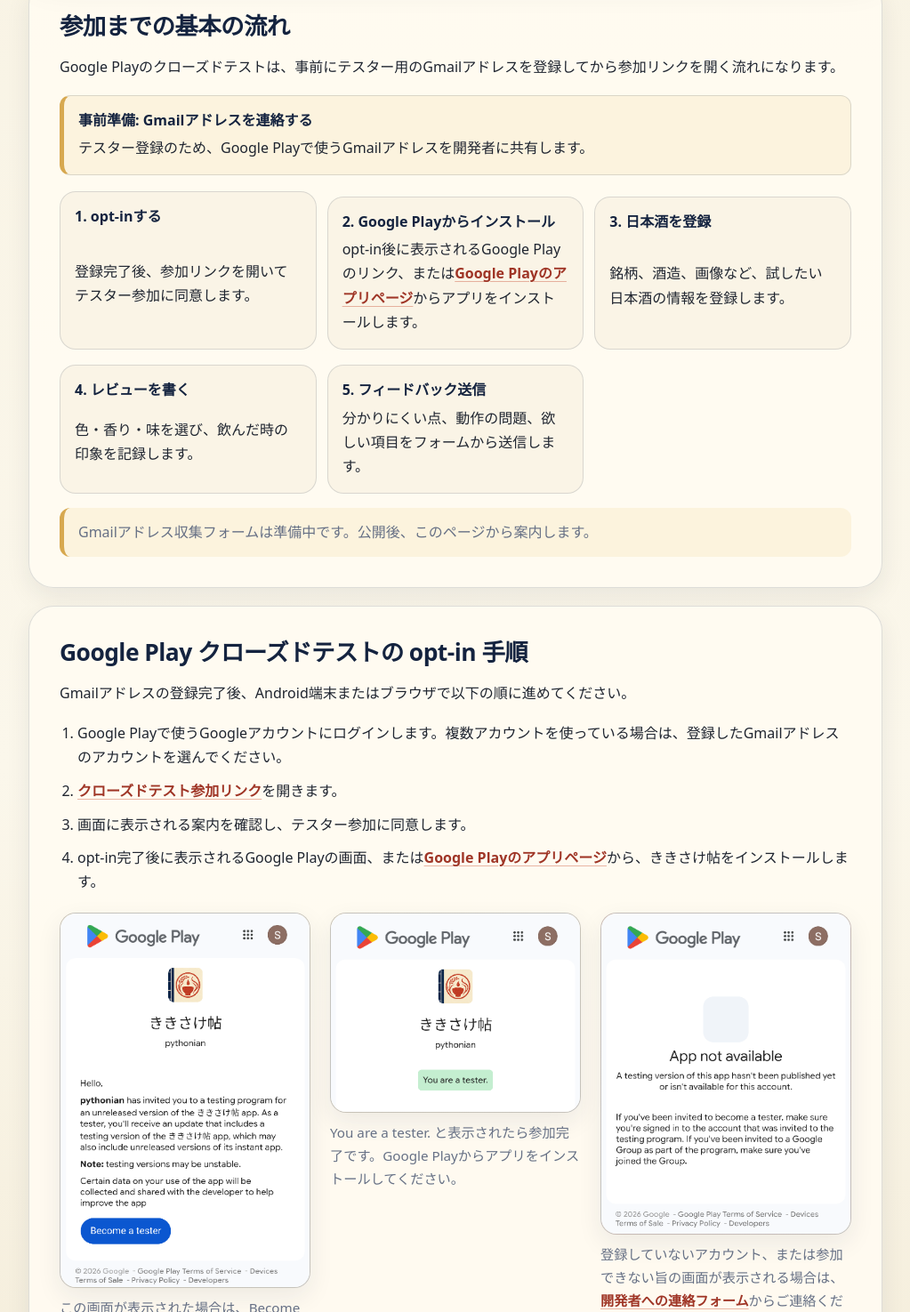
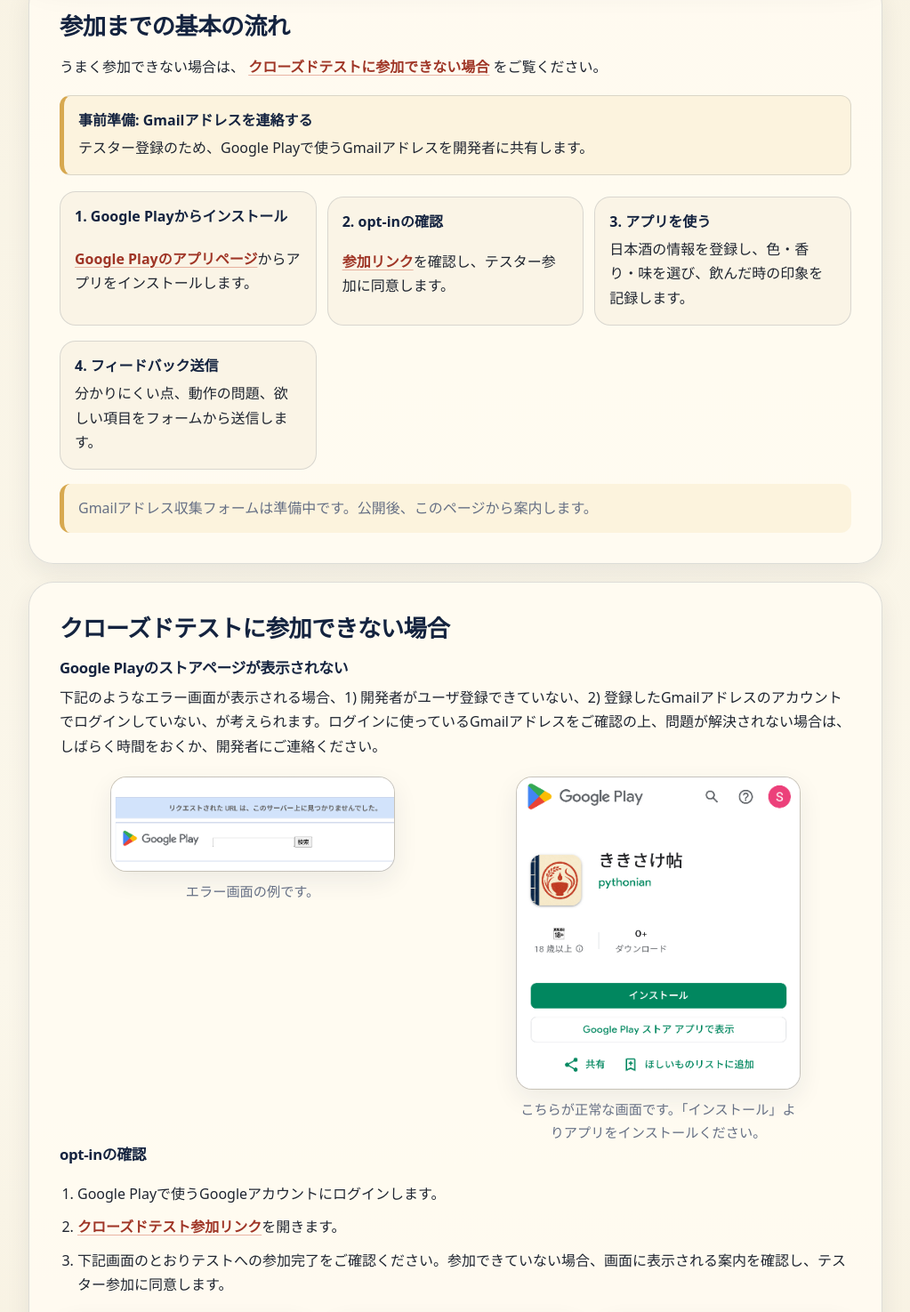
Before and after one commit to pyth0n14n/TastingGenie2nd-site, a website: page index.html in a window 1280 px wide. Shown: the part 961-2436 px from the top of the page at 89% size, without its empty margins (128-1151 px from the left). Drawn offline with Linux system fonts and the light colour scheme.

Commit message:
手動修正

```diff
--- a/css/style.css
+++ b/css/style.css
@@ -336,7 +336,8 @@ a:focus-visible {
   margin-top: 0.65rem;
 }
 
-.opt-in-guide {
+.opt-in-guide,
+.app-install-guide {
   display: grid;
   grid-template-columns: repeat(auto-fit, minmax(260px, 1fr));
   gap: clamp(14px, 3vw, 22px);
@@ -369,9 +370,13 @@ a:focus-visible {
 }
 
 figcaption {
+  width: min(100%, 320px);
   margin-top: 10px;
+  margin-right: auto;
+  margin-left: auto;
   color: var(--color-muted);
   font-size: 0.95rem;
+  text-align: center;
 }
 
 .note,
--- a/index.html
+++ b/index.html
@@ -53,10 +53,10 @@
 
       <section class="card">
         <h2>参加までの基本の流れ</h2>
-        <p>
-          Google
-          Playのクローズドテストは、事前にテスター用のGmailアドレスを登録してから参加リンクを開く流れになります。
-        </p>
+        <p>うまく参加できない場合は、
+          <span><a
+          href="#how-to-join">クローズドテストに参加できない場合</a></span>
+          をご覧ください。</p>
         <div class="pre-step">
           <span class="step-label">事前準備: Gmailアドレスを連絡する</span>
           <span
@@ -66,32 +66,31 @@
         </div>
         <ol class="step-flow" aria-label="クローズドテスト参加手順">
           <li>
-            <span class="step-label">1. opt-inする</span>
+            <span class="step-label">1. Google Playからインストール</span>
             <span
-              >登録完了後、参加リンクを開いてテスター参加に同意します。</span
-            >
-          </li>
-          <li>
-            <span class="step-label">2. Google Playからインストール</span>
-            <span
-              >opt-in後に表示されるGoogle Playのリンク、または<a
+              ><a
                 href="https://play.google.com/store/apps/details?id=io.github.pyth0n14n.tastinggenie"
                 >Google Playのアプリページ</a
               >からアプリをインストールします。</span
             >
           </li>
           <li>
-            <span class="step-label">3. 日本酒を登録</span>
+            <span class="step-label">2. opt-inの確認</span>
             <span
-              >銘柄、酒造、画像など、試したい日本酒の情報を登録します。</span
+              ><a
+                href="https://play.google.com/apps/testing/io.github.pyth0n14n.tastinggenie"
+                >参加リンク</a
+              >を確認し、テスター参加に同意します。</span
             >
           </li>
           <li>
-            <span class="step-label">4. レビューを書く</span>
-            <span>色・香り・味を選び、飲んだ時の印象を記録します。</span>
+            <span class="step-label">3. アプリを使う</span>
+            <span
+              >日本酒の情報を登録し、色・香り・味を選び、飲んだ時の印象を記録します。</span
+            >
           </li>
           <li>
-            <span class="step-label">5. フィードバック送信</span>
+            <span class="step-label">4. フィードバック送信</span>
             <span
               >分かりにくい点、動作の問題、欲しい項目をフォームから送信します。</span
             >
@@ -103,15 +102,37 @@
         </p>
       </section>
 
-      <section class="card">
-        <h2>Google Play クローズドテストの opt-in 手順</h2>
+      <section class="card" id="how-to-join">
+        <h2>クローズドテストに参加できない場合</h2>
+        <h3>Google Playのストアページが表示されない</h3>
         <p>
-          Gmailアドレスの登録完了後、Android端末またはブラウザで以下の順に進めてください。
+          下記のようなエラー画面が表示される場合、1) 開発者がユーザ登録できていない、2) 登録したGmailアドレスのアカウントでログインしていない、が考えられます。ログインに使っているGmailアドレスをご確認の上、問題が解決されない場合は、しばらく時間をおくか、開発者にご連絡ください。
         </p>
+        <div class="app-install-guide">
+          <figure class="screen-placeholder">
+            <img
+              src="./assets/page-not-found.png"
+              alt="Google Playアプリページのエラー画面"
+              width="391"
+              height="129"
+            />
+            <figcaption>エラー画面の例です。</figcaption>
+          </figure>
+          <figure class="screen-placeholder">
+            <img
+              src="./assets/page-found.png"
+              alt="Google Playアプリページの正常画面"
+              width="387"
+              height="426"
+            />
+            <figcaption>こちらが正常な画面です。「インストール」よりアプリをインストールください。</figcaption>
+          </figure>
+        </div>
+        <h3>opt-inの確認</h3>
         <ol class="instruction-list">
           <li>
             Google
-            Playで使うGoogleアカウントにログインします。複数アカウントを使っている場合は、登録したGmailアドレスのアカウントを選んでください。
+            Playで使うGoogleアカウントにログインします。
           </li>
           <li>
             <a
@@ -119,15 +140,20 @@
               >クローズドテスト参加リンク</a
             >を開きます。
           </li>
-          <li>画面に表示される案内を確認し、テスター参加に同意します。</li>
-          <li>
-            opt-in完了後に表示されるGoogle Playの画面、または<a
-              href="https://play.google.com/store/apps/details?id=io.github.pyth0n14n.tastinggenie"
-              >Google Playのアプリページ</a
-            >から、ききさけ帖をインストールします。
-          </li>
+          <li>下記画面のとおりテストへの参加完了をご確認ください。参加できていない場合、画面に表示される案内を確認し、テスター参加に同意します。</li>
         </ol>
         <div class="opt-in-guide">
+          <figure class="screen-placeholder">
+            <img
+              src="./assets/opt-in_ok.png"
+              alt="Google Playクローズドテストでテスター参加が完了した画面"
+              width="392"
+              height="313"
+            />
+            <figcaption>
+              You are a tester. と表示されたら参加完了です。
+            </figcaption>
+          </figure>
           <figure class="screen-placeholder">
             <img
               src="./assets/opt-in_available.png"
@@ -138,18 +164,6 @@
             <figcaption>
               この画面が表示された場合は、Become a
               testerからテスター参加に同意してください。
-            </figcaption>
-          </figure>
-          <figure class="screen-placeholder">
-            <img
-              src="./assets/opt-in_ok.png"
-              alt="Google Playクローズドテストでテスター参加が完了した画面"
-              width="392"
-              height="313"
-            />
-            <figcaption>
-              You are a tester. と表示されたら参加完了です。Google
-              Playからアプリをインストールしてください。
             </figcaption>
           </figure>
           <figure class="screen-placeholder screen-placeholder-alert">
```
Also changed, not shown: assets/page-found.png (added), assets/page-not-found.png (added).
